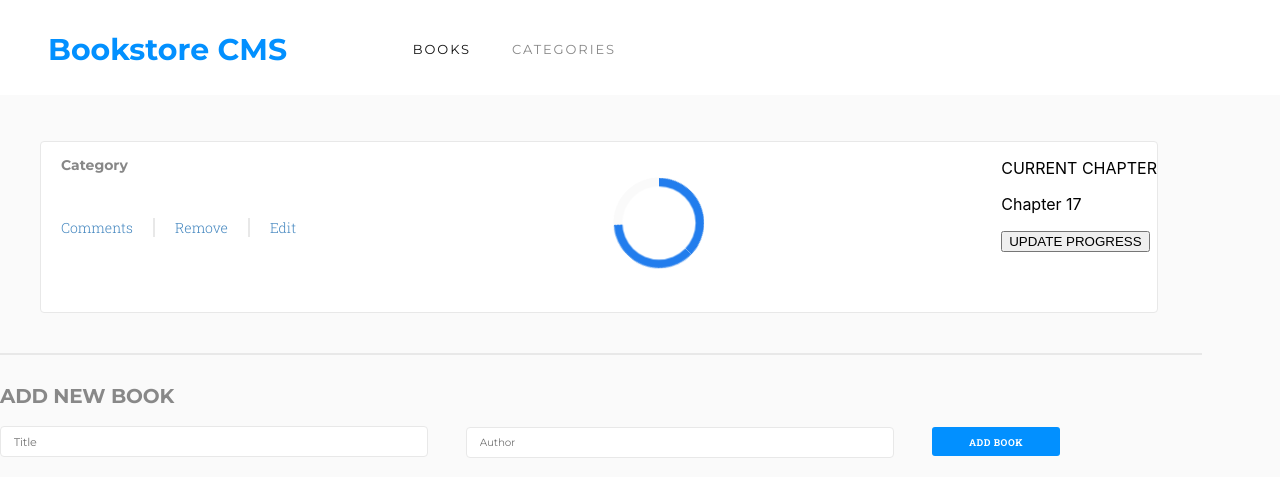
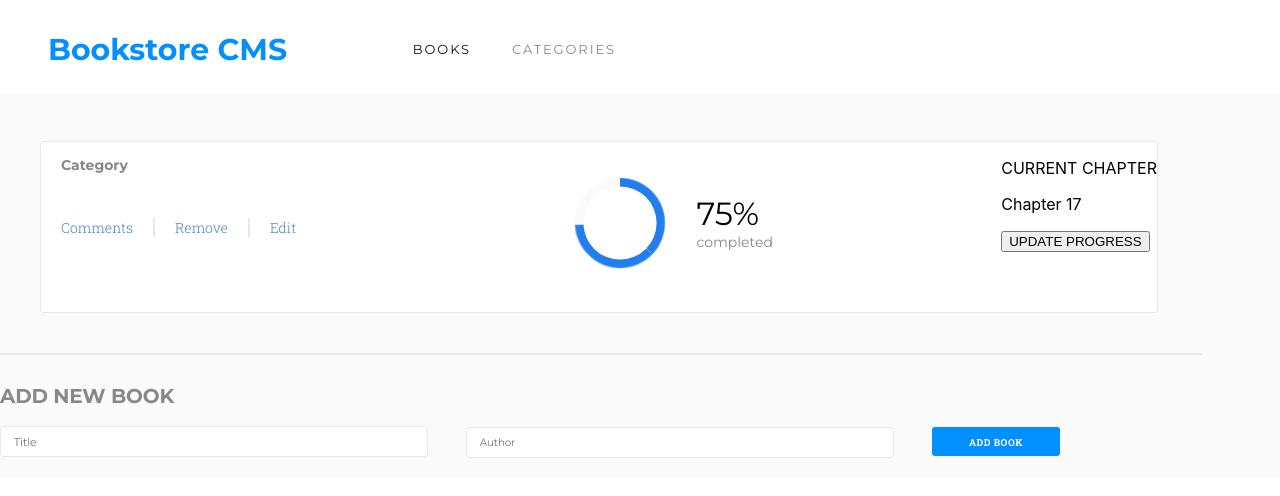
Before and after one commit to Juanse7793/Bookstore, a React (Create React App) app: page / in a window 1280 px wide. Both pictures are taken after typing "Sample", "Sample" into the empty fields and a click on the button "ADD BOOK". Shown: the top 496 px of the page. Built offline with nearby package versions, Linux system fonts and the light colour scheme; no server answers.

Commit message:
progress bar fully completed

```diff
--- a/src/App.css
+++ b/src/App.css
@@ -235,3 +235,32 @@
     transform: rotate(135deg);
   }
 }
+
+.second {
+  display: flex;
+  align-items: center;
+}
+
+.percentage {
+  margin: 0;
+  font-family: Montserrat;
+  font-size: 2rem;
+  font-weight: normal;
+  font-stretch: normal;
+  font-style: normal;
+  line-height: normal;
+  letter-spacing: normal;
+}
+
+.completed {
+  margin: 0;
+  opacity: 0.5;
+  font-family: Montserrat;
+  font-size: 0.875rem;
+  font-weight: normal;
+  font-stretch: normal;
+  font-style: normal;
+  line-height: normal;
+  letter-spacing: normal;
+  color: #121212;
+}
--- a/src/components/Book.jsx
+++ b/src/components/Book.jsx
@@ -44,6 +44,10 @@ const Book = (props) => {
               <div className="inside-circle" />
             </div>
           </div>
+          <div className="Datas">
+            <p className="percentage">75%</p>
+            <p className="completed">completed</p>
+          </div>
         </div>
         <div className="third">
           <p>CURRENT CHAPTER</p>
```
